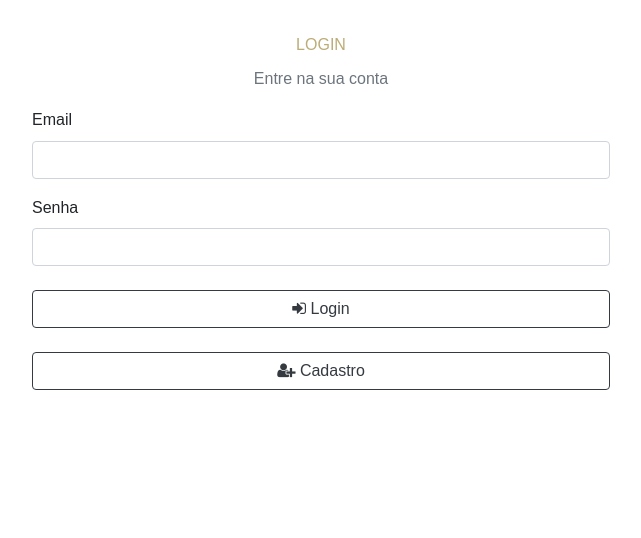
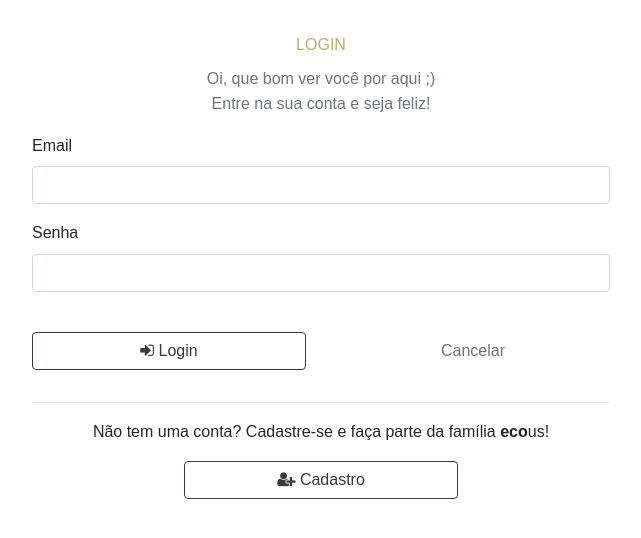
Before and after one commit to bacristiane/ecous, an Angular app: page /login in a window 1280 px wide. Shown: the top 538 px of the page, without its empty margins (319-960 px from the left). Built offline with nearby package versions, Linux system fonts and the light colour scheme.

Commit message:
[Ajustando botôes dos componentes Login e Cadastro] - [26/10/2021]

```diff
--- a/src/app/login/login.component.html
+++ b/src/app/login/login.component.html
@@ -10,9 +10,8 @@
 
               <div class="tab-pane fade px-3 active show" id="loginModalTabRegister" role="tabpanel"
                 aria-labelledby="loginModalLinkRegister">
-                <p class="text-muted text-center">Entre na sua conta</p>
-
-
+                <p class="text-muted text-center">Oi, que bom ver você por aqui ;) <br>
+                  Entre na sua conta e seja feliz!</p>
                 <div class="form-group">
                   <label class="form-label" for="registerEmail">Email</label>
                   <input [(ngModel)]="userLogin.email" class="form-control" id="registerEmail" type="text">
@@ -21,15 +20,23 @@
                   <label class="form-label" for="registerPassword">Senha</label>
                   <input [(ngModel)]="userLogin.senha" class="form-control" id="registerPassword" type="password">
                 </div>
-
+                <div class="row">
+                  <div class="col-6 form-group text-center">
+                    <button (click)='entrar()' class="btn btn-block btn-outline-dark mt-4" type="submit"><i
+                        class="fa fa-sign-in" aria-hidden="true"></i>
+                      Login</button>
+                  </div>
+                  <div class="col-6 form-group text-center">
+                    <a class="btn btn-link text-muted mt-4" [routerLink]="['/home']">
+                      Cancelar</a>
+                  </div>
+                </div>
+                <hr>
                 <div class="form-group text-center">
-                  <button (click)='entrar()' class="btn btn-block btn-outline-dark mt-4" type="submit"><i
-                      class="fa fa-sign-in" aria-hidden="true"></i>
-                    Login</button>
+                  <p> Não tem uma conta? Cadastre-se e faça parte da família <b>eco</b>us!</p>
+                  <div class="row d-flex justify-content-center">
+                    <div class="col-6"> <a class="btn btn-block btn-outline-dark" routerLink='/register'><i
+                          class="fa fa-user-plus" aria-hidden="true"></i>
+                        Cadastro</a></div>
+                  </div>
                 </div>
-
-                <div class="form-group text-center">
-                  <a class="btn btn-block btn-outline-dark mt-4" routerLink='/register'><i class="fa fa-user-plus"
-                      aria-hidden="true"></i>
-                    Cadastro</a>
-                </div>
--- a/src/app/register/register.component.html
+++ b/src/app/register/register.component.html
@@ -9,7 +9,7 @@
                     <div class="tab-content">
 
                         <div class="tab-pane fade px-3 active show" id="loginModalTabRegister" role="tabpanel" aria-labelledby="loginModalLinkRegister">
-                          <p class="text-muted text-center">Crie sua conta</p>
+                          <p class="text-muted text-center">Crie sua conta e faça parte da família <b>eco</b>us ;)</p>
 
                             <div class="form-group">
                               <label class="form-label" for="registerName">Nome</label>
@@ -27,12 +27,13 @@
                                 <label class="form-label" for="registerConfirmPassword">Confirme a senha</label>
                                 <input [(ngModel)]="user.senha"  class="form-control" id="registerConfirmPassword" type="password">
                               </div>
-                            <div class="form-group text-center">
-                              <button class="btn btn-block btn-outline-dark mt-4" type="submit" (click)='cadastrar()' ><i class="fa fa-user-o" aria-hidden="true"></i> Registre-se</button>
+                            <div class="form-group text-center d-flex justify-content-center">
+                              <button class="btn btn-block btn-outline-dark mt-2 col-6" type="submit" (click)='cadastrar()' ><i class="fa fa-user-o" aria-hidden="true"></i> Registre-se</button>
                             </div>
 
-                            <div class="form-group text-center">
-                              <a class="btn btn-block btn-outline-dark mt-4" routerLink='/login'> Voltar</a>
+                            <div class="form-group text-center ">
+                              <a class="btn btn-link text-muted mt-2" [routerLink]="['/login']"><i class="fa fa-chevron-left"></i>
+                                Voltar</a>
                             </div>
 
                           <!-- <hr class="my-3 hr-text letter-spacing-2" data-content="OR CONNECT WITH"> -->
```
